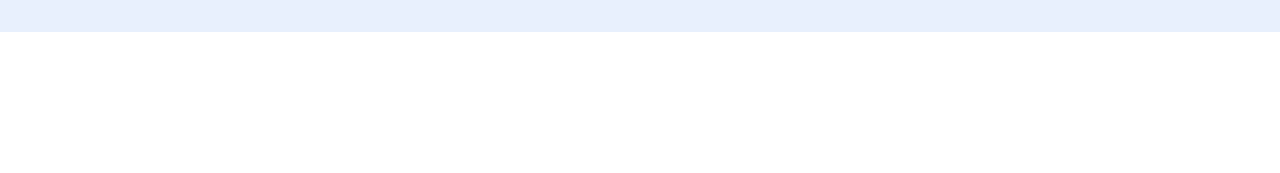
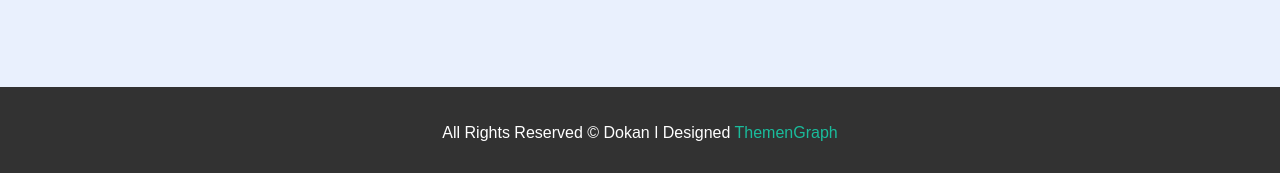
Before and after one commit to zhyhana/goit-fe-course-module-5, a plain HTML site: page index.html in a window 1280 px wide. Shown: the part 683-856 px from the top of the page. Before the commit the page ends 800 px from the top, so only its background shows below. Drawn offline with Linux system fonts and the light colour scheme.

Commit message:
added footer

```diff
--- a/css/styles.css
+++ b/css/styles.css
@@ -66,9 +66,9 @@ a {
 .nav-item a:hover {
     color: #1abc9c;
 }
-.main {
+/* .main {
     margin-bottom: 50px;
-}
+} */
 .section-heading {
     font-size: 48px;
     text-align: center;
@@ -87,8 +87,8 @@ a {
     margin: 21px auto 0;
 }
 .collection {
-    padding-top: 60px;
-    padding-bottom: 35px;
+    padding-top: 90px;
+    padding-bottom: 100px;
     background-color: rgb(233, 240, 253);
 }
 .collection-heading {
@@ -138,3 +138,17 @@ a {
 .collection-item:hover .collection-description {
     background-color: #1abc9c;
 }
+.footer {
+    padding: 37px 0 30px;
+    text-align: center;
+    background-color: rgb(50, 50, 50);
+    font-size: 16px;
+    font-family: 'opensans', sans-serif;
+    font-weight: 400;
+}
+.footer p {
+    color: #ffffff;
+}
+.footer a {
+    color: #1abc9c;
+}
--- a/index.html
+++ b/index.html
@@ -98,5 +98,8 @@
             </div>
         </section>
     </main>
+    <footer class="footer">
+        <p>All Rights Reserved &copy; Dokan &#448; Designed <a href="#">ThemenGraph</a></p>
+    </footer>
 </body>
 </html>
```
Also changed, not shown: homework-051.png (added), img/icon/icon1.png (added), img/icon/icon2.png (added), img/icon/icon3.png (added), img/icon/icon4.png (added), img/product1.jpg, img/product2.jpg, img/product3.jpg, img/product4.jpg, 1 other file.
